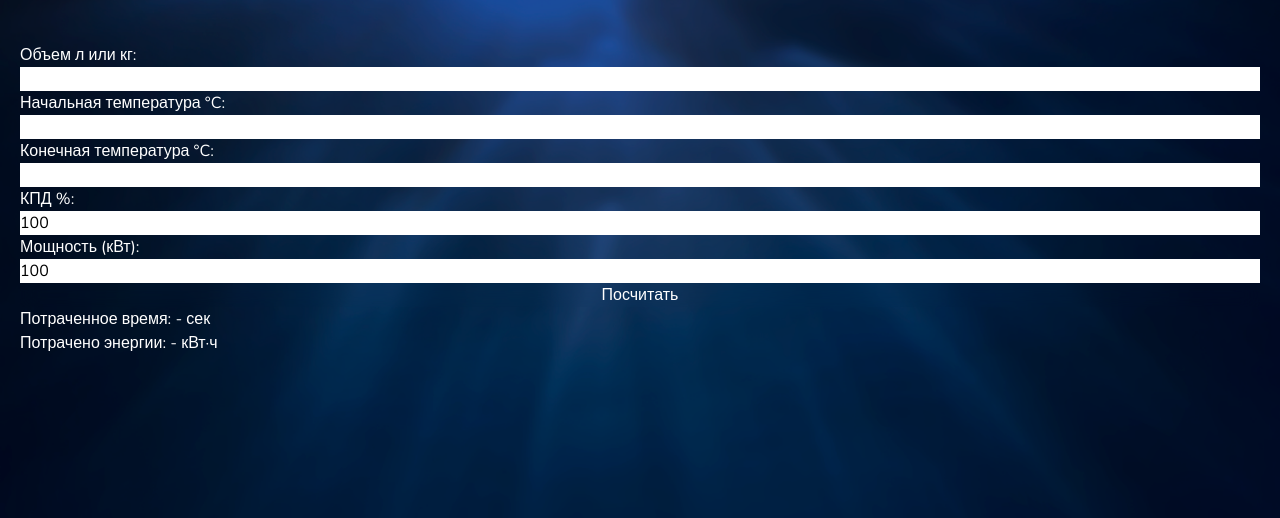
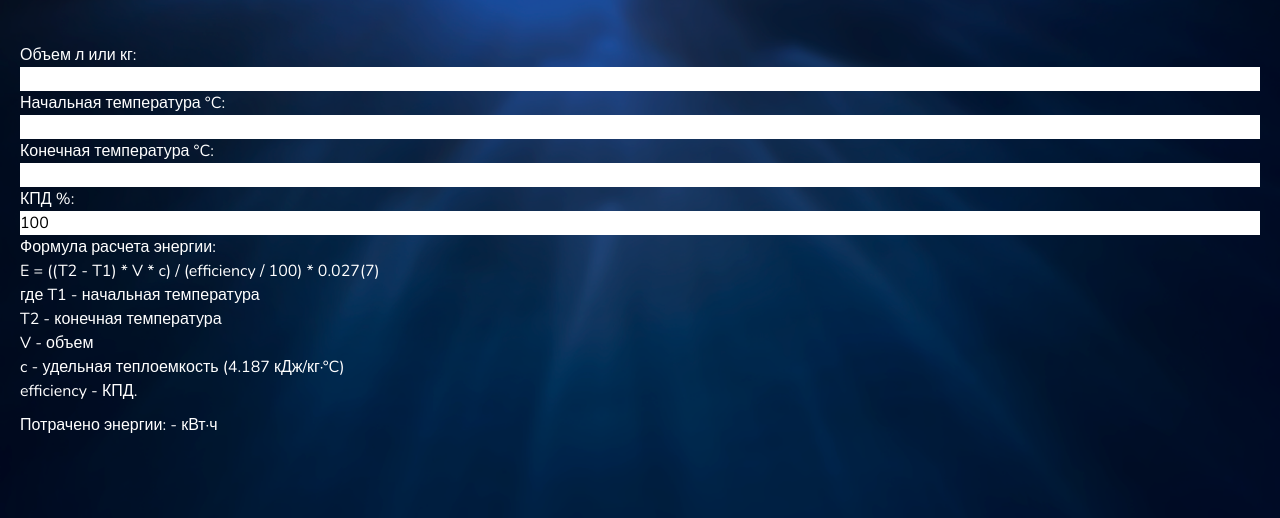
Before and after one commit to sozdatel3/water, a Django app: page / in a window 1280 px wide. Shown: the part 282-800 px from the top of the page. Run offline with Django 3.2, Linux system fonts and the light colour scheme; some libraries are stand-ins or nearby versions.

Commit message:
water_debug

```diff
--- a/water_heating_system/heating/forms.py
+++ b/water_heating_system/heating/forms.py
@@ -6,4 +6,5 @@ class ContainerForm(forms.ModelForm):
     class Meta:
         model = Container
         fields = ['volume', 'initial_temperature',
-                  'target_temperature', 'efficiency', 'power']
+                  #   'target_temperature', 'efficiency', 'power']
+                  'target_temperature', 'efficiency']
--- a/water_heating_system/heating/models.py
+++ b/water_heating_system/heating/models.py
@@ -6,4 +6,4 @@ class Container(models.Model):
     initial_temperature = models.FloatField("Начальная температура °C")
     target_temperature = models.FloatField("Конечная температура °C")
     efficiency = models.FloatField("КПД %", default=100)
-    power = models.FloatField("Мощность (кВт)", default=100)
+    # power = models.FloatField("Мощность (кВт)", default=100)
--- a/water_heating_system/heating/templates/heating/simulation_form.html
+++ b/water_heating_system/heating/templates/heating/simulation_form.html
@@ -10,22 +10,30 @@
     {{ form.efficiency.label_tag }} {{ form.efficiency }}
     {{ form.power.label_tag }} {{ form.power }}
 
-    <button type="button" id="calculate-btn">Посчитать</button>
+    <div id="formula">
+        <p>Формула расчета энергии:<br>E = ((T2 - T1) * V * c) / (efficiency / 100) * 0.027(7)</p>
+        <!-- <p>Формула расчета времени: time = E / power</p> -->
+        <!-- <p>где T1 - начальная температура, T2 - конечная температура, V - объем, c - удельная теплоемкость (4.187 кДж/кг·°C), efficiency - КПД, power - мощность в кВт.</p> -->
+        <p>где T1 - начальная температура<br>T2 - конечная температура<br>V - объем<br>c - удельная теплоемкость (4.187 кДж/кг·°C)<br>efficiency - КПД.</p>
+
+    </div>
+
+    <!-- <button type="button" id="calculate-btn">Посчитать</button> -->
   </form>
 
   <div id="results">
-    <p>Потраченное время: <span id="time-spent">-</span> сек</p>
+    <!-- <p>Потраченное время: <span id="time-spent">-</span> сек</p> -->
     <p>Потрачено энергии: <span id="energy-spent">-</span> кВт·ч</p>
   </div>
 
-  <script>
+  <!-- <script>
     document.getElementById('calculate-btn').addEventListener('click', function() {
       const data = {
         'volume': document.getElementById('id_volume').value,
         'initial_temperature': document.getElementById('id_initial_temperature').value,
         'target_temperature': document.getElementById('id_target_temperature').value,
         'efficiency': document.getElementById('id_efficiency').value,
-        'power': document.getElementById('id_power').value,
+        // 'power': document.getElementById('id_power').value,
         'csrfmiddlewaretoken': '{{ csrf_token }}'
       };
 
@@ -39,12 +47,46 @@
       })
       .then(response => response.json())
       .then(data => {
-        document.getElementById('time-spent').textContent = data.time_spent;
+        // document.getElementById('time-spent').textContent = data.time_spent;
         document.getElementById('energy-spent').textContent = data.energy_spent;
       })
       .catch((error) => {
         console.error('Error:', error);
       });
     });
+  </script> -->
+
+   <script>
+    const inputs = document.querySelectorAll('#container-form input');
+    inputs.forEach(input => {
+      input.addEventListener('input', calculateEnergy);
+    });
+
+    function calculateEnergy() {
+      const data = {
+        'volume': document.getElementById('id_volume').value,
+        'initial_temperature': document.getElementById('id_initial_temperature').value,
+        'target_temperature': document.getElementById('id_target_temperature').value,
+        'efficiency': document.getElementById('id_efficiency').value,
+        // 'power': document.getElementById('id_power').value,
+        'csrfmiddlewaretoken': '{{ csrf_token }}'
+      };
+
+      fetch('{% url "calculate_simulation" %}', {
+        method: 'POST',
+        headers: {
+          'Content-Type': 'application/json',
+          'X-CSRFToken': data.csrfmiddlewaretoken
+        },
+        body: JSON.stringify(data)
+      })
+      .then(response => response.json())
+      .then(data => {
+        document.getElementById('energy-spent').textContent = data.energy_spent;
+      })
+      .catch((error) => {
+        console.error('Error:', error);
+      });
+    }
   </script>
 {% endblock %}
--- a/water_heating_system/heating/views.py
+++ b/water_heating_system/heating/views.py
@@ -79,7 +79,7 @@ def simulate_heating_process(volume, initial_temp, target_temp, efficiency, powe
     c = 4.187  # удельная теплоемкость воды в кДж/(кг·°C)
 
     # Рассчитываем расход электроэнергии в кВт·ч, учитывая КПД
-    energy_kWh = (3600 * (T2 - T1) * V * c) / (efficiency/100 * 3600)
+    energy_kWh = ((T2 - T1) * V * c) / (efficiency/100)*0.027777777777
 
     # Рассчитываем время в часах, необходимое для нагрева
     time_hours = energy_kWh / power
```
Also changed, not shown: 5 other files.
